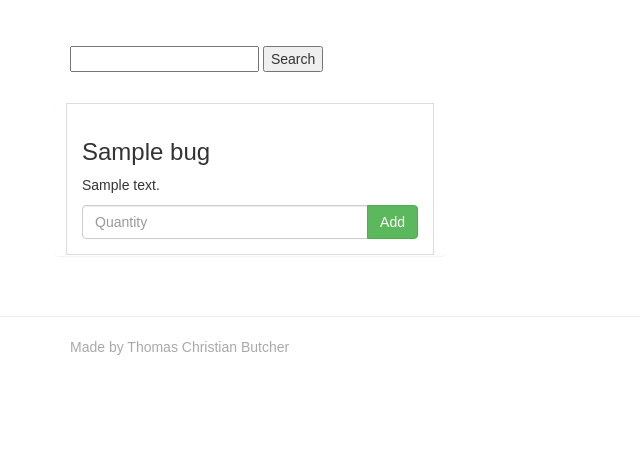
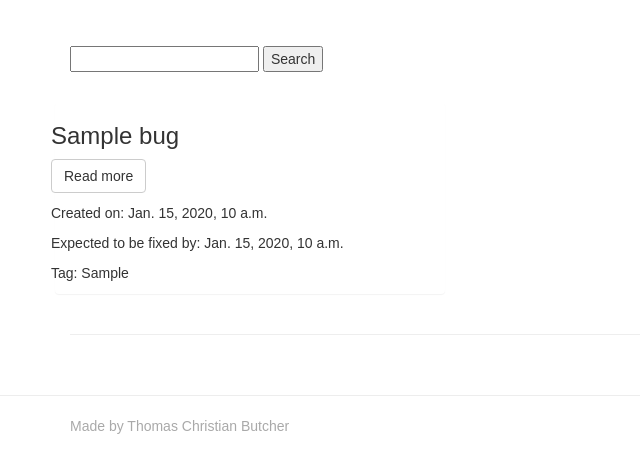
Before and after one commit to stormtrooper88/issue-tracker-milestone-project, a Django app: template bugs/templates/bugs.html in a window 1280 px wide. Shown: the part 54-527 px from the top of the page, without its empty margins (0-640 px from the left). Run offline with Django 3.2, Linux system fonts and the light colour scheme; tables that the repository leaves empty hold one stand-in row (values such as "Sample post"); the template is opened without the code that fills it: values that come from a table or form of the project are taken from there, most other values are stand-ins (such as "Sample title", 1, 10 or a date in 2020); parts of the project's set-up code (start-up, migrations or seed data) failed here and were passed over; some libraries are stand-ins or nearby versions.

Commit message:
Created and edited 'bugs.html' in bugs folder

```diff
--- a/bugs/templates/bugs.html
+++ b/bugs/templates/bugs.html
@@ -1,26 +1,19 @@
 {% extends 'base.html' %}
-
 {% block content %}
 <div class="row row-flex">
     {% for bug in bugs %}
         <div class="col-xs-10 col-xs-offset-1 col-sm-offset-0 col-sm-6 col-md-4 display panel panel-default">
-            <div class="panel-body">
+            <div class="row">
                 <h3>{{ bug.name }}</h3>
-                <p class="bug-description">{{ product.description }}</p>
-                <p>{{ bug.price }}</p>
-
-
-                <form method="post" action="{% url 'add_to_cart' bug.id %}">
-                    {% csrf_token %}
-                    <div class="input-group">
-                        <input name="quantity" type="number" min="1" max="999" class="form-control" placeholder="Quantity">
-                        <span class="input-group-btn">
-                            <button class="btn btn-success" type="submit">Add</button>
-                        </span>
+                         <p>{{ Bug.content|truncatewords:30 }}</p>
+                        <p><a href="{% url 'bug_detail' post.id %}"  class="btn btn-default">Read more</a></p>
+                        <p><span class="boldtext">Created on:</span> {{ Bug.created_date }} </p>
+                        <p><span class="boldtext">Expected to be fixed by:</span> {{Bug.finished_date}}</p>
+                        <p><span class="boldtext">Tag:</span> {{ Bug.tag }}</p>
                     </div>
-                </form>
-           </div>
+                </div>
+            </div>
+            <hr>
         </div>
     {% endfor %}
-</div>
 {% endblock %}
```
